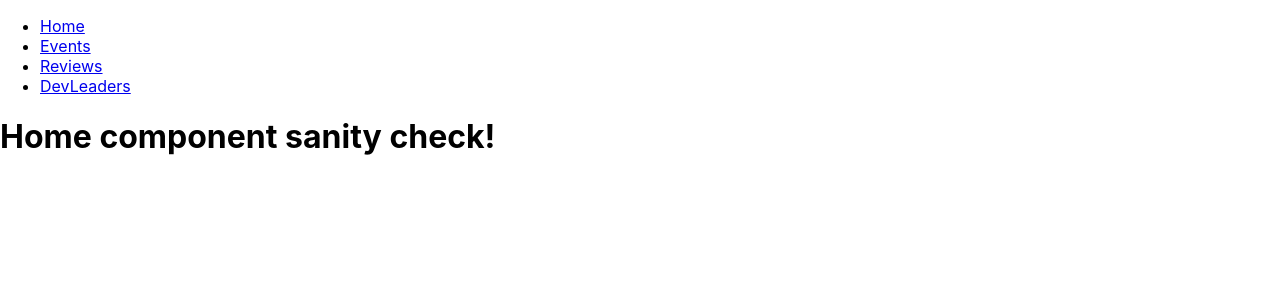
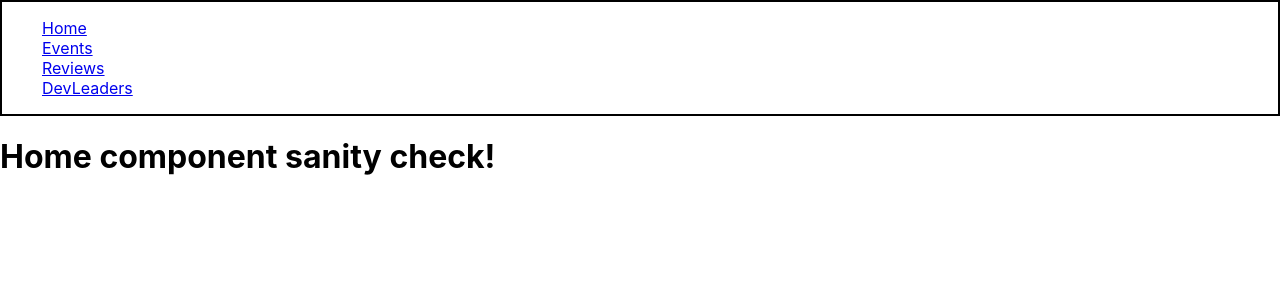
Before and after one commit to BladeKitana732/Thirro.info, a React (Create React App) app in the folder thirro-client/: page / in a window 1280 px wide. Shown: the top 300 px of the page. Built offline with nearby package versions, Linux system fonts and the light colour scheme.

Commit message:
stying navbar

```diff
--- a/thirro-client/src/App.css
+++ b/thirro-client/src/App.css
@@ -4,4 +4,12 @@ button {
   font-size: 15px;
 }
 
+.navbar {
+  border: solid 2px black;
+}
+
+ul li {
+  list-style: none;
+}
+
 /* pulling for readme made */
--- a/thirro-client/src/App.js
+++ b/thirro-client/src/App.js
@@ -19,7 +19,7 @@ function App() {
 
     <Router>
       <div>
-        <nav>
+        <nav className="navbar">
           <ul>
             <li>
               <Link to="/">Home</Link>
--- a/thirro-client/src/components/Home.js
+++ b/thirro-client/src/components/Home.js
@@ -1,4 +1,4 @@
-import React from 'react'
+import React from 'react';
 
 export default function Home() {
     return (
```
